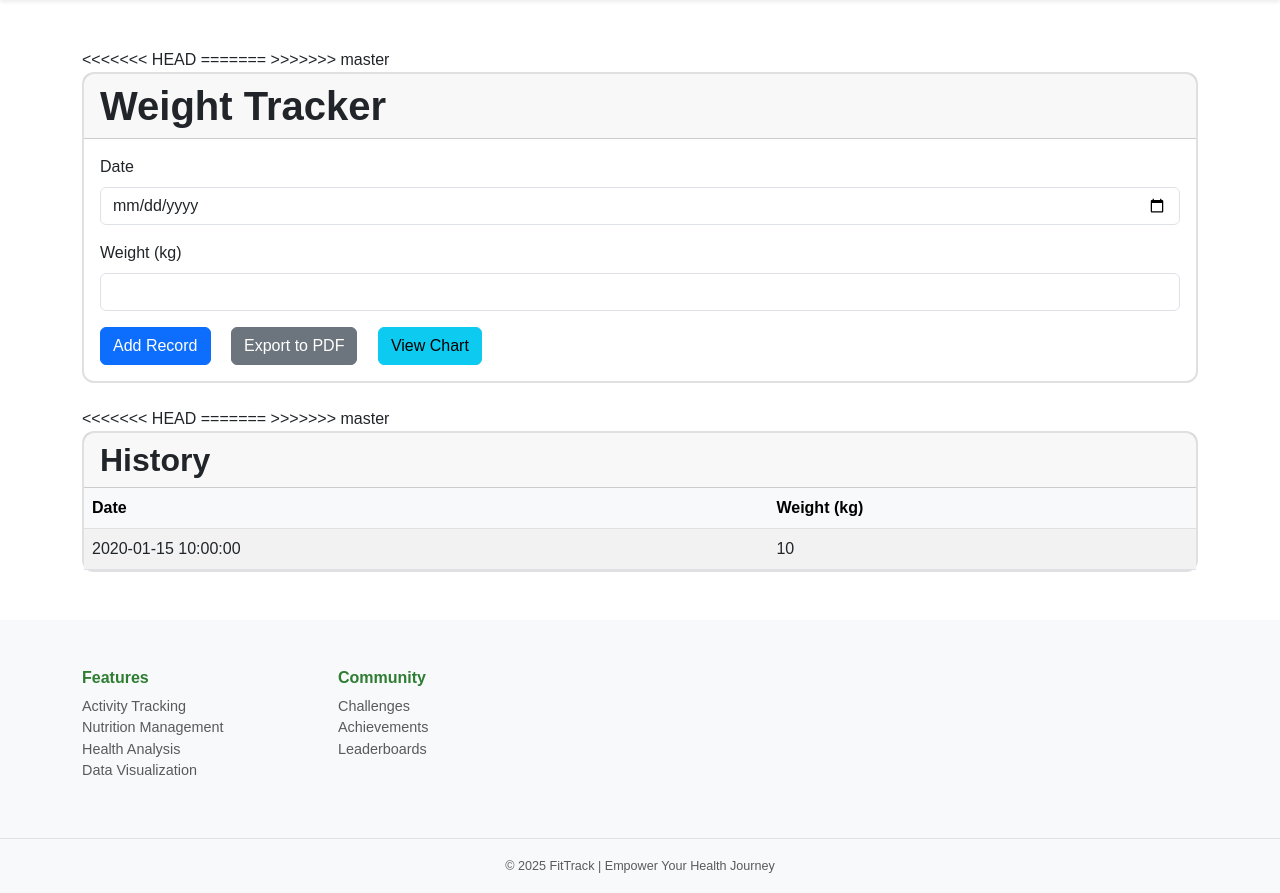
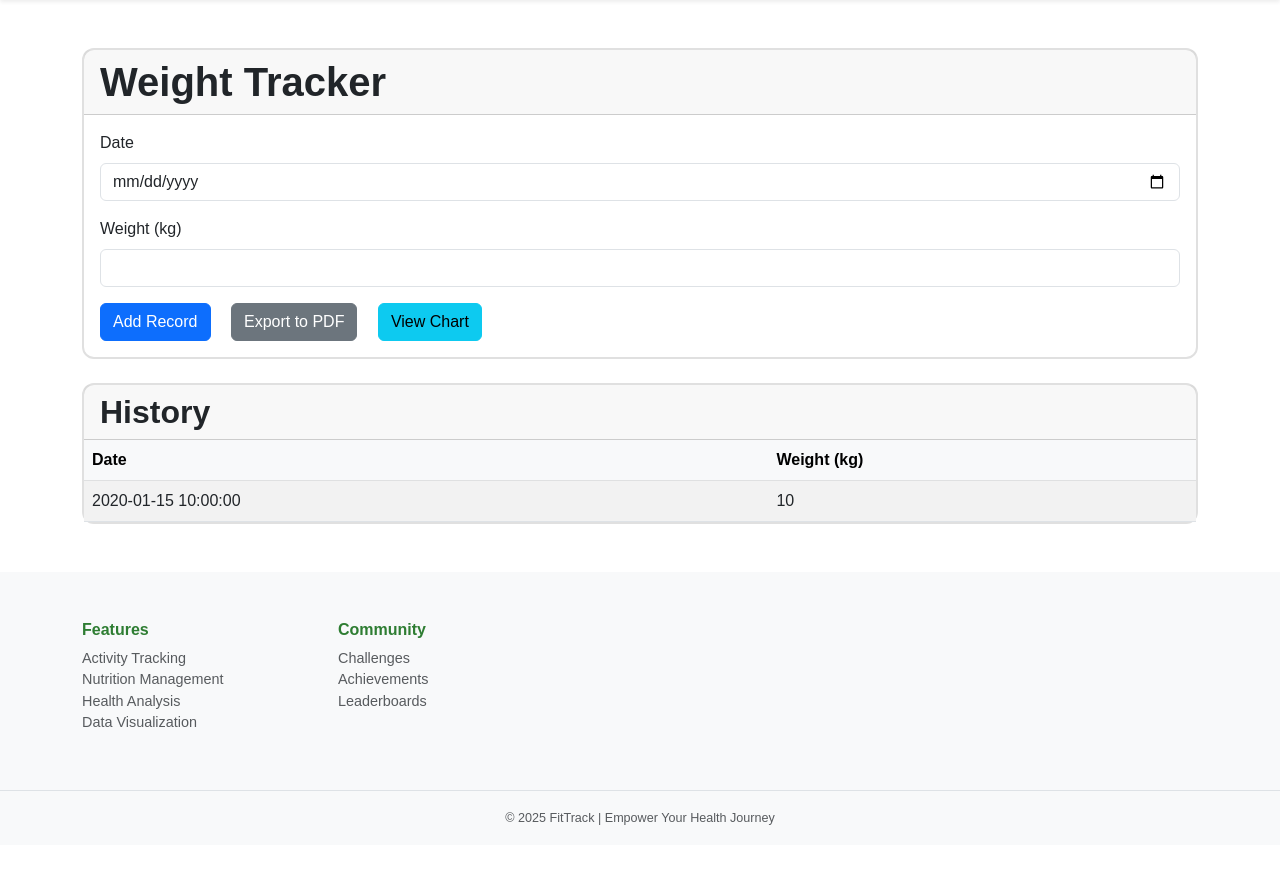
Before and after one commit to Even593/Web_GroupProject, a Flask app: template app/templates/weight.html in a window 1280 px wide. Shown: the part 56-949 px from the top of the page. After the commit the page ends 881 px from the top, so only its background shows below. Run offline with Flask 3, Linux system fonts and the light colour scheme; tables that the repository leaves empty hold one stand-in row (values such as "Sample post"); the template is opened without the code that fills it: values that come from a table or form of the project are taken from there, most other values are stand-ins (such as "Sample title", 1, 10 or a date in 2020); some libraries are stand-ins or nearby versions.

Commit message:
fix: html syntax error

```diff
--- a/app/templates/leaderboard.html
+++ b/app/templates/leaderboard.html
@@ -5,11 +5,7 @@
   <h2 class="mb-4">Today's Top 10 Calorie Burners</h2>
   <div class="card">
     <div class="card-body">
-<<<<<<< HEAD
-      <table class="table table-striped" id="leaderboard-table">
-=======
       <table class="table table-striped">
->>>>>>> master
         <thead>
           <tr>
             <th scope="col">Rank👑</th>
--- a/app/templates/weight.html
+++ b/app/templates/weight.html
@@ -4,10 +4,7 @@
 
 {% block content %}
     <div class="container my-5">
-<<<<<<< HEAD
-=======
         <!-- Card: Weight input form -->
->>>>>>> master
         <div class="card mb-4">
             <div class="card-header">
                 <h1 class="mb-0">Weight Tracker</h1>
@@ -29,11 +26,8 @@
                 </form>
             </div>
         </div>
-<<<<<<< HEAD
-=======
 
         <!-- Card: Display weight history -->
->>>>>>> master
         <div class="card">
             <div class="card-header">
                 <h2 class="mb-0">History</h2>
```
